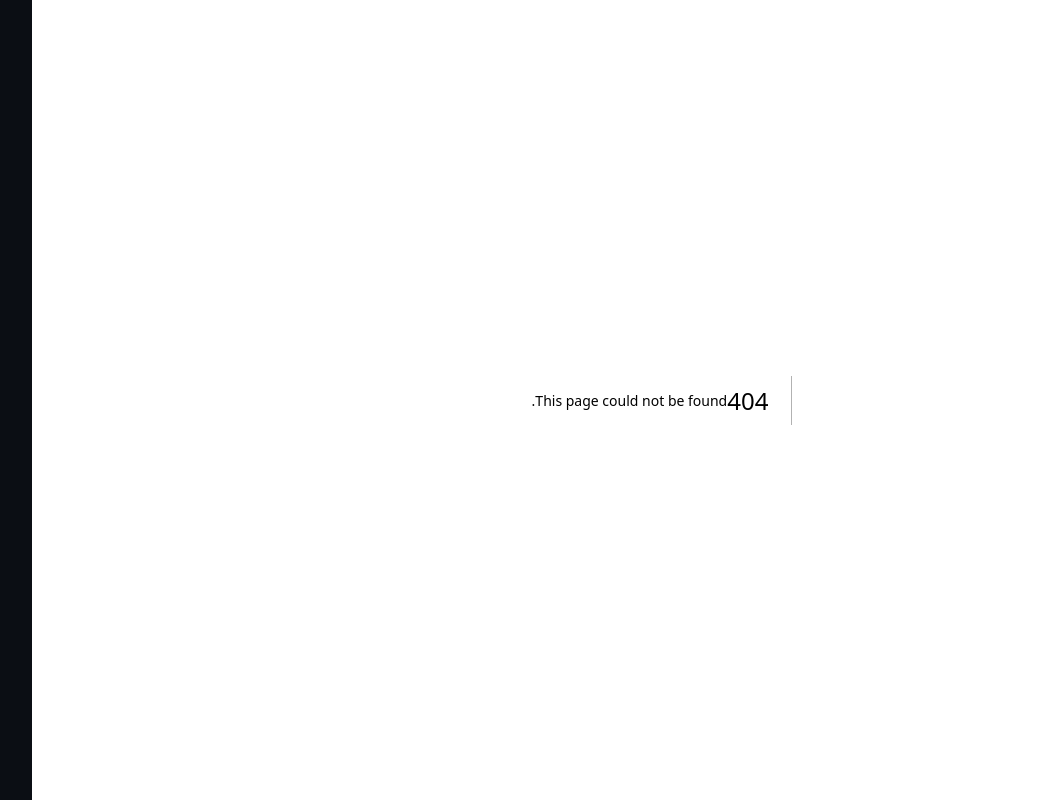
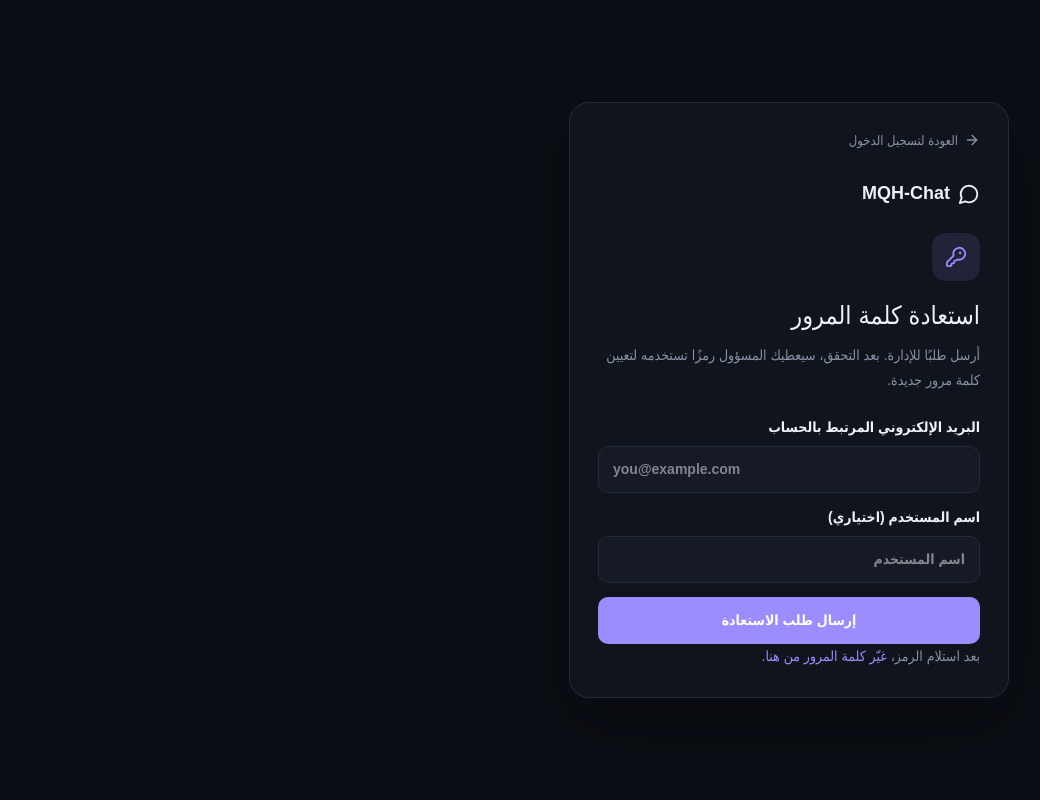
Before and after one commit to Saleh0726/MQH-Chat, a Next.js app: page /forgot-password in a window 1280 px wide. Before the commit this address had no page. Shown: the whole page, without its empty margins (10-1050 px from the left). Built offline with nearby package versions, Linux system fonts and the light colour scheme.

Commit message:
Add password recovery and admin request dashboard

```diff
--- /dev/null
+++ b/src/app/forgot-password/page.tsx
@@ -0,0 +1,22 @@
+"use client";
+import { FormEvent, useState } from "react";
+import Link from "next/link";
+import { ArrowRight, KeyRound, MessageCircle } from "lucide-react";
+
+export default function ForgotPasswordPage() {
+  const [email,setEmail]=useState(""); const [username,setUsername]=useState(""); const [message,setMessage]=useState(""); const [error,setError]=useState(""); const [busy,setBusy]=useState(false);
+  async function submit(e:FormEvent){e.preventDefault();setBusy(true);setError("");setMessage("");try{const r=await fetch("/api/password-reset/requests",{method:"POST",headers:{"Content-Type":"application/json"},body:JSON.stringify({email,username:username||undefined})});const d=await r.json();if(!r.ok)throw new Error(d.error||"تعذر إرسال الطلب");setMessage(d.message||"تم إرسال الطلب للإدارة.");}catch(e){setError(e instanceof Error?e.message:"حدث خطأ.");}finally{setBusy(false);}}
+  return <main style={wrap}><section style={card}><Link href="/" style={link}><ArrowRight size={16}/> العودة لتسجيل الدخول</Link><div style={brand}><MessageCircle size={22}/> MQH-Chat</div><div style={badge}><KeyRound size={22}/></div><h1 style={h1}>استعادة كلمة المرور</h1><p style={muted}>أرسل طلبًا للإدارة. بعد التحقق، سيعطيك المسؤول رمزًا تستخدمه لتعيين كلمة مرور جديدة.</p><form onSubmit={submit} style={{display:"grid",gap:14,marginTop:24}}><label style={label}>البريد الإلكتروني المرتبط بالحساب<input required type="email" autoComplete="email" value={email} onChange={e=>setEmail(e.target.value)} placeholder="you@example.com" style={input} dir="ltr"/></label><label style={label}>اسم المستخدم (اختياري)<input value={username} onChange={e=>setUsername(e.target.value)} placeholder="اسم المستخدم" style={input}/></label>{error&&<p style={errorStyle}>{error}</p>}{message&&<p style={successStyle}>{message}</p>}<button disabled={busy} style={button}>{busy?"جارٍ الإرسال...":"إرسال طلب الاستعادة"}</button></form><p style={muted}>بعد استلام الرمز، <Link href="/reset-password" style={{color:"var(--accent)"}}>غيّر كلمة المرور من هنا</Link>.</p></section></main>;
+}
+const wrap:React.CSSProperties={minHeight:"100vh",display:"grid",placeItems:"center",padding:20,background:"var(--bg)"};
+const card:React.CSSProperties={width:"min(100%,440px)",padding:28,border:"1px solid var(--border)",borderRadius:20,background:"var(--panel)",boxShadow:"var(--shadow)"};
+const brand:React.CSSProperties={display:"flex",alignItems:"center",gap:8,fontWeight:800,fontSize:18,margin:"26px 0"};
+const badge:React.CSSProperties={width:48,height:48,borderRadius:14,display:"grid",placeItems:"center",background:"var(--accent-soft)",color:"var(--accent)"};
+const h1:React.CSSProperties={fontSize:25,margin:"16px 0 8px"};
+const muted:React.CSSProperties={color:"var(--muted)",lineHeight:1.8,fontSize:14};
+const label:React.CSSProperties={display:"grid",gap:8,fontWeight:600};
+const input:React.CSSProperties={width:"100%",padding:"12px 14px",border:"1px solid var(--border)",borderRadius:10,background:"var(--panel-2)",color:"var(--text)",outline:"none"};
+const button:React.CSSProperties={padding:13,border:0,borderRadius:10,background:"var(--accent)",color:"white",fontWeight:700};
+const link:React.CSSProperties={display:"inline-flex",alignItems:"center",gap:6,color:"var(--muted)",textDecoration:"none",fontSize:13};
+const errorStyle:React.CSSProperties={color:"var(--danger)",margin:0};
+const successStyle:React.CSSProperties={color:"var(--green)",margin:0,lineHeight:1.7};
```
